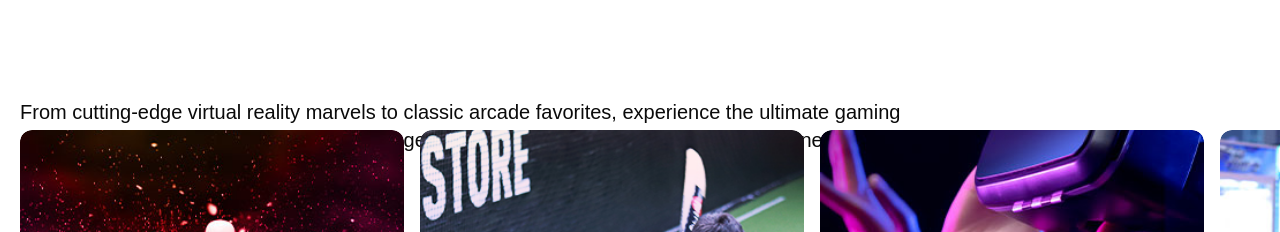
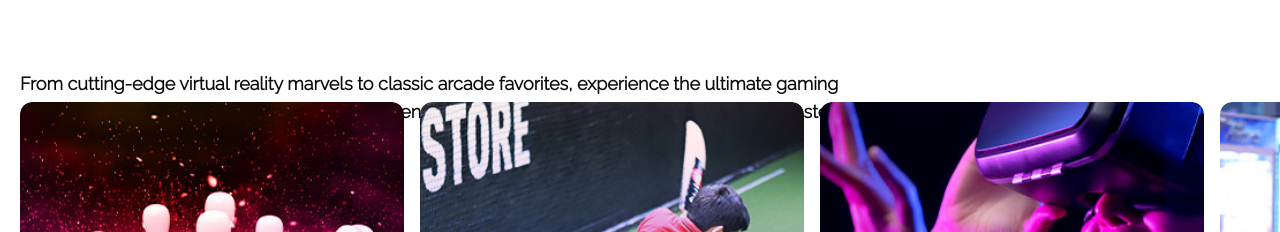
Before and after one commit to Sahilwagh03/Smaaash, a Next.js app: page / in a window 1280 px wide. Shown: the part 907-1139 px from the top of the page. Built offline with nearby package versions, Linux system fonts and the light colour scheme.

Commit message:
calendar fix

```diff
--- a/src/app/globals.css
+++ b/src/app/globals.css
@@ -36,6 +36,14 @@
     --chart-4: 43 74% 66%;
     --chart-5: 27 87% 67%;
     --radius: 0.5rem;
+    --sidebar-background: 0 0% 98%;
+    --sidebar-foreground: 240 5.3% 26.1%;
+    --sidebar-primary: 240 5.9% 10%;
+    --sidebar-primary-foreground: 0 0% 98%;
+    --sidebar-accent: 240 4.8% 95.9%;
+    --sidebar-accent-foreground: 240 5.9% 10%;
+    --sidebar-border: 220 13% 91%;
+    --sidebar-ring: 217.2 91.2% 59.8%;
   }
   .dark {
     --background: 0 0% 3.9%;
@@ -62,6 +70,14 @@
     --chart-3: 30 80% 55%;
     --chart-4: 280 65% 60%;
     --chart-5: 340 75% 55%;
+    --sidebar-background: 240 5.9% 10%;
+    --sidebar-foreground: 240 4.8% 95.9%;
+    --sidebar-primary: 224.3 76.3% 48%;
+    --sidebar-primary-foreground: 0 0% 100%;
+    --sidebar-accent: 240 3.7% 15.9%;
+    --sidebar-accent-foreground: 240 4.8% 95.9%;
+    --sidebar-border: 240 3.7% 15.9%;
+    --sidebar-ring: 217.2 91.2% 59.8%;
   }
 }
 
--- a/src/components/Header/Header.tsx
+++ b/src/components/Header/Header.tsx
@@ -11,7 +11,11 @@ import { useAuth } from '@/context/AuthContext'
 
 export default function Header() {
   const { isUserVerified, setIsUserVerified, handleSignUpClick, handleLoginClick, handleLogout, formTitle, isSignUpOpen, setIsSignUpOpen } = useAuth()
-
+  const [isMobileMenuOpen, setIsMobileMenuOpen] = useState(false);
+  const onOpenChange = (data:boolean)=>{
+    setIsMobileMenuOpen(false)
+    setIsSignUpOpen(data)
+  }
   return (
     <>
       <div id='header' className="sticky top-0 z-50 flex items-center bg-[#ffffffb3] justify-between p-2 shadow-md bg-white">
@@ -34,7 +38,7 @@ export default function Header() {
           {isUserVerified ? (
             <>
               <Avatar className='cursor-pointer'>
-                <Link href='/profile'>
+                <Link href='/profile' >
                   <AvatarImage src="https://github.com/shadcn.png" alt="User" />
                   <AvatarFallback>CN</AvatarFallback>
                 </Link>
@@ -54,19 +58,19 @@ export default function Header() {
             </>
           )}
           <div className='block lg:hidden'>
-            <MobileMenu />
+            <MobileMenu isMobileMenuOpen={isMobileMenuOpen} setIsMobileMenuOpen={setIsMobileMenuOpen}/>
           </div>
         </div>
 
         <div className='md:hidden'>
-          <MobileMenu />
+          <MobileMenu isMobileMenuOpen={isMobileMenuOpen} setIsMobileMenuOpen={setIsMobileMenuOpen}/>
         </div>
       </div>
 
       <SignUpForm
         formTitle={formTitle}
         isOpen={isSignUpOpen}
-        onOpenChange={setIsSignUpOpen}
+        onOpenChange={onOpenChange}
       />
     </>
   )
--- a/src/components/Header/_components/MobileMenu.tsx
+++ b/src/components/Header/_components/MobileMenu.tsx
@@ -8,13 +8,17 @@ import { Button } from '@/components/ui/button';
 import { useAuth } from '@/context/AuthContext';
 import { navigationLinks, thrillZoneActivities, partiesAndEvents } from '../../../constant/navigationLink';
 
-export default function MobileMenu() {
-  const [isMobileMenuOpen, setIsMobileMenuOpen] = useState(false);
+interface MobileNavProps {
+  isMobileMenuOpen:boolean
+  setIsMobileMenuOpen:(open:boolean)=>void
+}
+export default function MobileMenu({isMobileMenuOpen,setIsMobileMenuOpen}:MobileNavProps) {
+  // const [isMobileMenuOpen, setIsMobileMenuOpen] = useState(false);
   const [isThrillZoneOpen, setIsThrillZoneOpen] = useState(false);
   const [isPartiesAndEventsOpen, setIsPartiesAndEventsOpen] = useState(false);
   const { isUserVerified, handleLoginClick, handleSignUpClick, handleLogout } = useAuth();
 
-  const toggleMobileMenu = () => setIsMobileMenuOpen((prev) => !prev);
+  const toggleMobileMenu = () => setIsMobileMenuOpen(!isMobileMenuOpen);
   const toggleThrillZone = () => setIsThrillZoneOpen((prev) => !prev);
   const togglePartiesAndEvents = () => setIsPartiesAndEventsOpen((prev) => !prev);
 
@@ -107,9 +111,11 @@ export default function MobileMenu() {
             {isUserVerified ? (
               <div className="flex justify-start gap-4 flex-col space-x-4">
                 <div className='flex justify-center items-center'>
-                  <Avatar className="cursor-pointer">
-                    <AvatarImage src={"https://github.com/shadcn.png"} alt="User" />
-                    <AvatarFallback>{'CN'}</AvatarFallback>
+                  <Avatar className="cursor-pointer" onClick={()=>setIsMobileMenuOpen(false)}>
+                    <Link href='/profile'>
+                      <AvatarImage src="https://github.com/shadcn.png" alt="User" />
+                      <AvatarFallback>CN</AvatarFallback>
+                    </Link>
                   </Avatar>
                 </div>
                 <Button
--- a/src/components/Hero.tsx
+++ b/src/components/Hero.tsx
@@ -102,9 +102,16 @@ const Hero = ({ enableVideo = false }: Props) => {
             >
                 {description}
             </p>
-            <Button id='hero_button' className='opacity-0 mt-2 text-white text-lg font-main bg-[var(--brand-primary)]'>
-                Book Now
-            </Button>
+            <button className="relative border-none bg-transparent p-0 cursor-pointer outline-offset-4 transition-filter duration-250 user-select-none -webkit-user-select-none touch-action-manipulation focus:outline-none" role="button">
+
+                <span className="absolute top-0 left-0 w-full h-full rounded-xl bg-black/25 will-change-transform translate-y-[2px] transition-transform duration-600 ease-[cubic-bezier(.3,.7,.4,1)]"></span>
+
+                <span className="absolute top-0 left-0 w-full h-full rounded-xl bg-gradient-to-l from-[hsl(340deg,100%,16%)] via-[hsl(340deg,100%,32%)] to-[hsl(340deg,100%,16%)]"></span>
+
+                <span className="block relative px-[27px] py-[12px] rounded-xl text-[1.1rem] text-white bg-[hsl(345deg,100%,47%)] will-change-transform -translate-y-[4px] transition-transform duration-600 ease-[cubic-bezier(.3,.7,.4,1)]">
+                    Book Now
+                </span>
+            </button>
         </div>
     );
 }
--- a/src/components/Pages/ProfilePage.tsx
+++ b/src/components/Pages/ProfilePage.tsx
@@ -79,7 +79,7 @@ const ProfilePage = () => {
                                     </div>
                                 </div>
 
-                                <div>
+                                <div className='ml-4'>
                                     <h3 className="uppercase text-gray-700 font-semibold text-sm tracking-wide mb-4">
                                         Basic Information
                                     </h3>
--- a/src/components/SmaaashHighlights.tsx
+++ b/src/components/SmaaashHighlights.tsx
@@ -83,11 +83,11 @@ const SmaaashHighlights = () => {
               Smaaash Highlights
             </Heading>
           </div>
-          <Description size='xs' className='max-w-4xl hidden md:flex highlight-description'>
+          <p className='font-sub text-lg font-semibold max-w-4xl hidden md:flex highlight-description'>
             From cutting-edge virtual reality marvels to classic arcade favorites,
             experience the ultimate gaming extravaganza, catering to every taste
             and age, ensuring an unforgettable vibe for everyone who steps in.
-          </Description>
+          </p>
         </div>
 
         {/* Desktop View - Horizontal Scroll */}
--- a/src/components/ui/calendar.tsx
+++ b/src/components/ui/calendar.tsx
@@ -43,7 +43,7 @@ function Calendar({
         ),
         day_range_end: "day-range-end",
         day_selected:
-          "bg-primary text-primary-foreground hover:bg-primary hover:text-primary-foreground focus:bg-primary focus:text-primary-foreground",
+          "bg-brand_primary text-primary-foreground hover:bg-brand_primary hover:text-primary-foreground focus:bg-brand_primary focus:text-primary-foreground",
         day_today: "bg-accent text-accent-foreground",
         day_outside:
           "day-outside text-muted-foreground aria-selected:bg-accent/50 aria-selected:text-muted-foreground",
--- a/src/components/ui/popover.tsx
+++ b/src/components/ui/popover.tsx
@@ -2,7 +2,6 @@
 
 import * as React from "react"
 import * as PopoverPrimitive from "@radix-ui/react-popover"
-
 import { cn } from "@/lib/utils"
 
 const Popover = PopoverPrimitive.Root
--- a/tailwind.config.ts
+++ b/tailwind.config.ts
@@ -6,23 +6,26 @@ export default {
 		"./src/components/**/*.{js,ts,jsx,tsx,mdx}",
 		"./src/app/**/*.{js,ts,jsx,tsx,mdx}",
 	],
-	darkMode: ['class'],
+	darkMode: ['class', "class"],
 	theme: {
     	extend: {
     		keyframes: {
-				"caret-blink": {
-					"0%,70%,100%": { opacity: "1" },
-					"20%,50%": { opacity: "0" },
+    			'caret-blink': {
+    				'0%,70%,100%': {
+    					opacity: '1'
     				},
+    				'20%,50%': {
+    					opacity: '0'
+    				}
+    			}
     		},
     		animation: {
-				"caret-blink": "caret-blink 1.25s ease-out infinite",
+    			'caret-blink': 'caret-blink 1.25s ease-out infinite'
     		},
     		screens: {
-				// Adding custom breakpoints
-				'3xl': '1920px', // Example of a 3xl breakpoint for 4K screens
-				'xl': '1366px',   // Modify the xl breakpoint if needed
-				'2xl': '1600px',  // Modify the 2xl breakpoint if needed
+    			'3xl': '1920px',
+    			xl: '1366px',
+    			'2xl': '1600px'
     		},
     		fontFamily: {
     			main: [
@@ -81,6 +84,16 @@ export default {
     				'3': 'hsl(var(--chart-3))',
     				'4': 'hsl(var(--chart-4))',
     				'5': 'hsl(var(--chart-5))'
+    			},
+    			sidebar: {
+    				DEFAULT: 'hsl(var(--sidebar-background))',
+    				foreground: 'hsl(var(--sidebar-foreground))',
+    				primary: 'hsl(var(--sidebar-primary))',
+    				'primary-foreground': 'hsl(var(--sidebar-primary-foreground))',
+    				accent: 'hsl(var(--sidebar-accent))',
+    				'accent-foreground': 'hsl(var(--sidebar-accent-foreground))',
+    				border: 'hsl(var(--sidebar-border))',
+    				ring: 'hsl(var(--sidebar-ring))'
     			}
     		}
     	}
```
Also changed, not shown: src/components/EditProfileModal.tsx (+11 -3 lines). Lines whose indentation alone changed are shown as unchanged.
